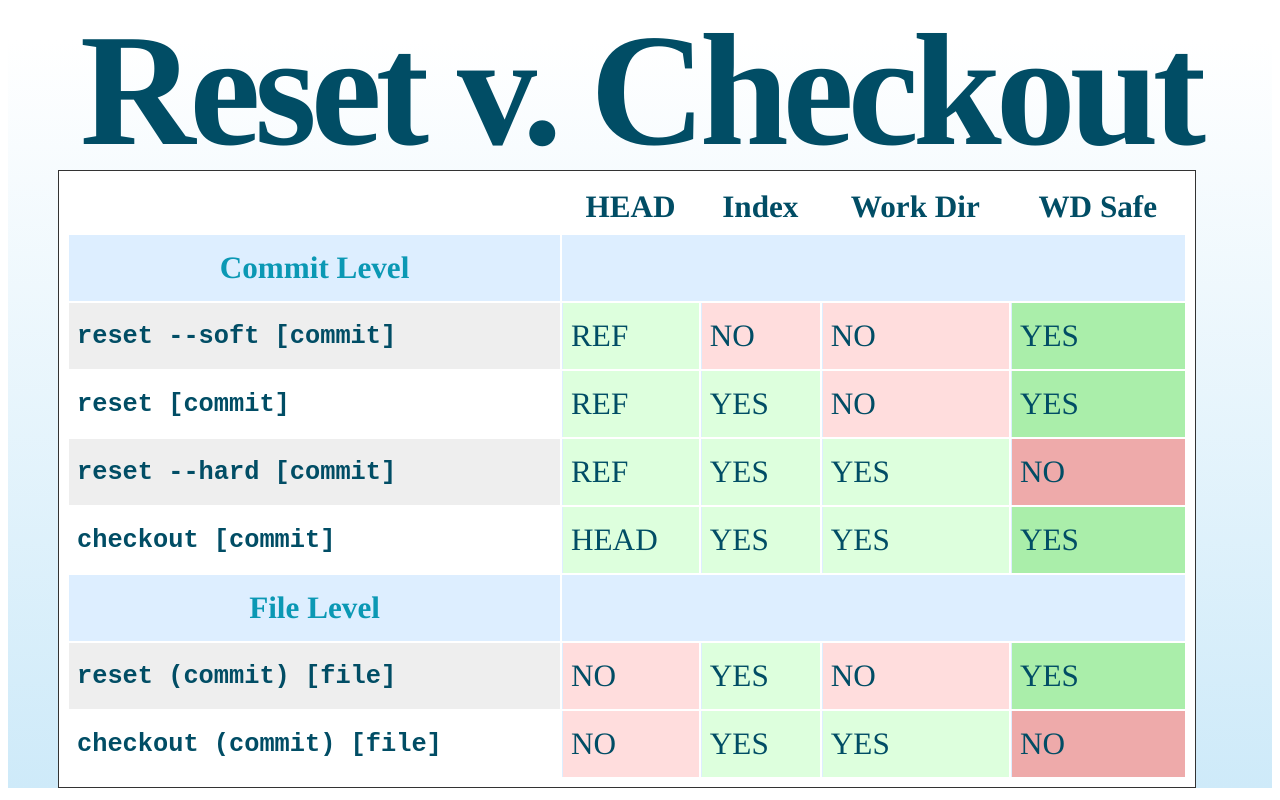
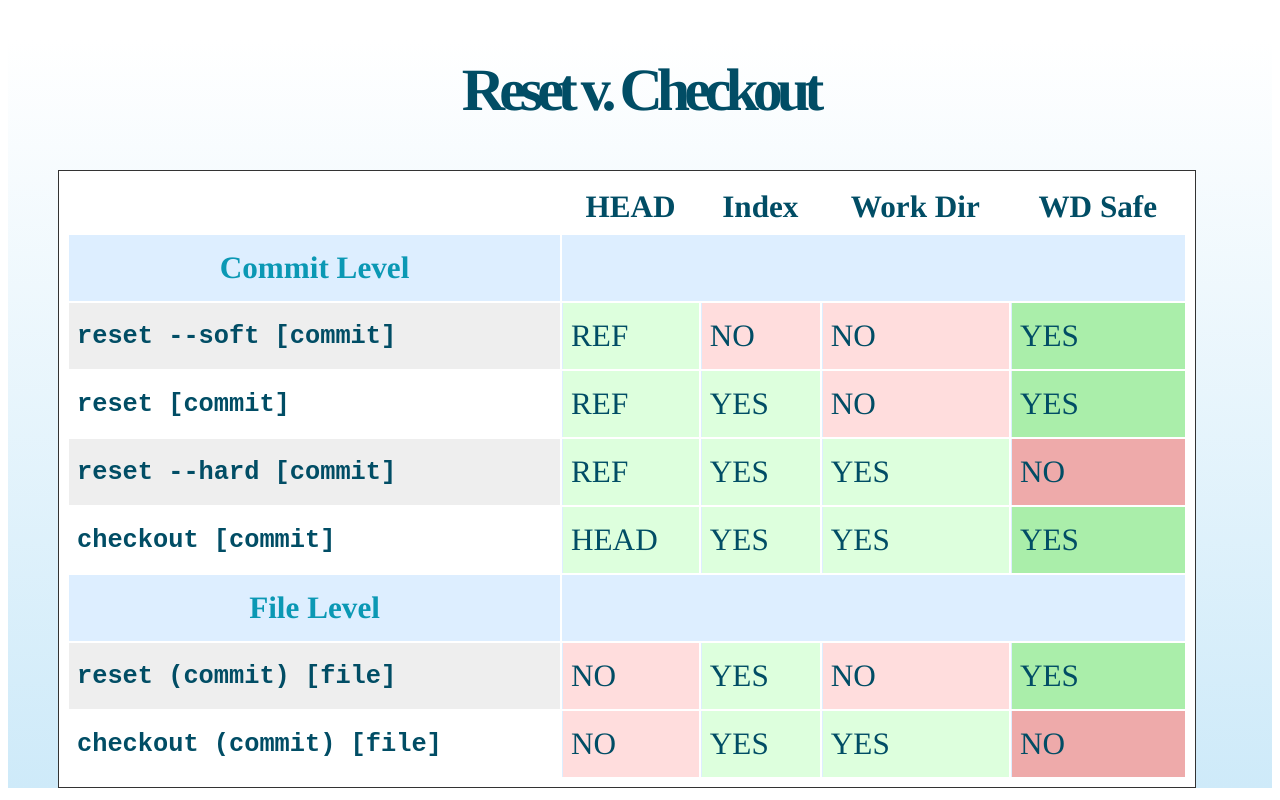
Before and after one commit to schacon/schacon.github.com, a plain HTML site: page resetvcheckout.html in a window 1280 px wide. Drawn offline with Linux system fonts and the light colour scheme.

Commit message:
bit smaller

```diff
--- a/custom.css
+++ b/custom.css
@@ -57,7 +57,7 @@ h1 {
 .title h1 {
   text-align: center;
   font-weight: bolder;
-  font-size: 160px;
+  font-size: 60px;
   color: #014d65;
   margin-top: 40px;
   margin-bottom: 30px;
```
